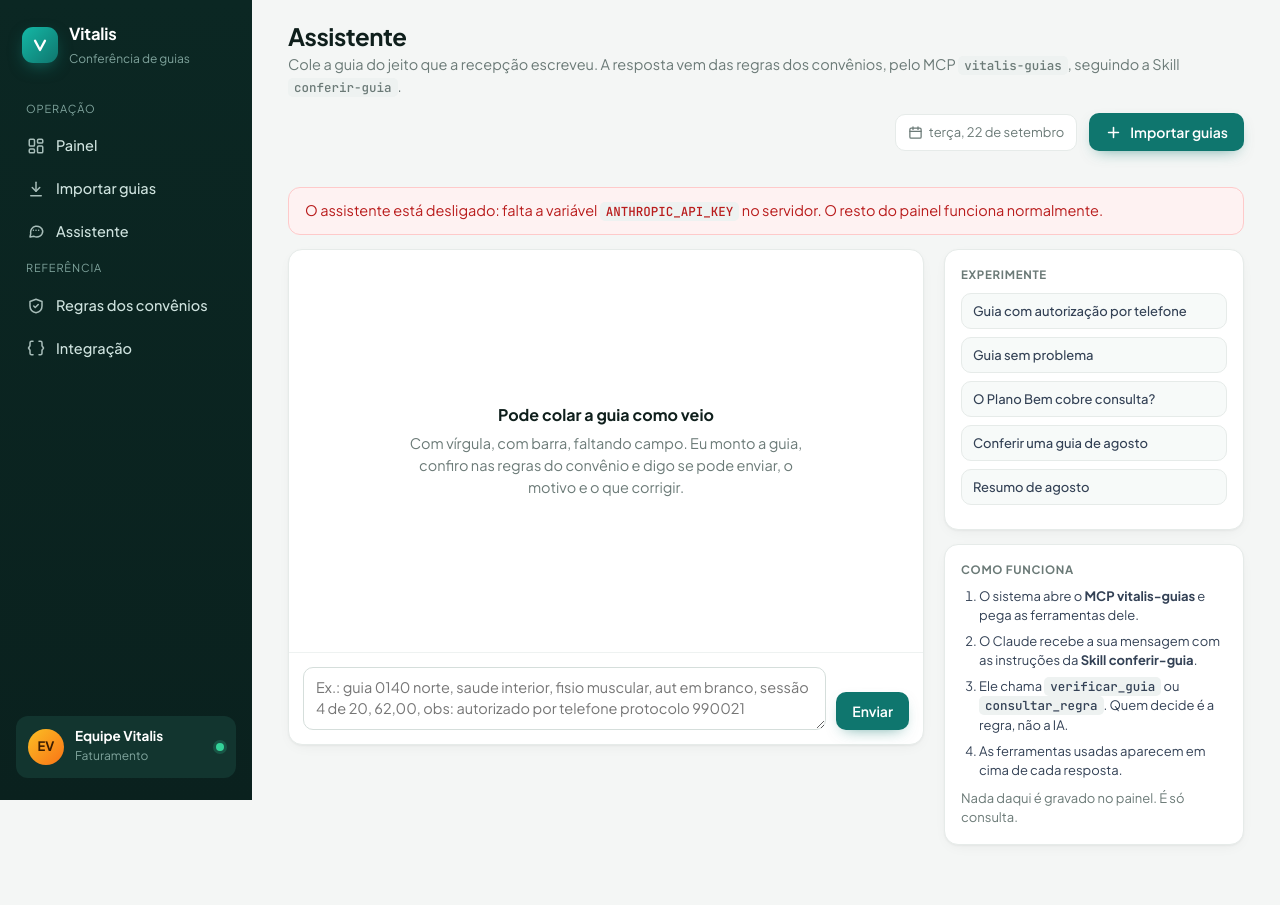
After one commit to arkyniatech/vitalis-guias, a FastAPI app: template app/templates/assistente.html in a window 1280 px wide. The commit adds this page. Run offline with FastAPI, Linux system fonts and the light colour scheme; the template is opened without the code that fills it, so the values that code supplies are empty.

Commit message:
Assistente no painel: chat que é cliente do MCP e segue a Skill
- app/assistente.py sobe o MCP vitalis-guias por stdio, lista as ferramentas e usa o SKILL.md como instrução
- aba Assistente com sugestões e as ferramentas do MCP usadas em cada resposta
- Dockerfile copia mcp_vitalis e skills; ANTHROPIC_API_KEY opcional (sem ela a aba avisa)
- teste com Claude falso garantindo a chamada real ao MCP

Co-Authored-By: Claude Opus 5.5 <noreply@anthropic.com>

```diff
--- a/app/config.py
+++ b/app/config.py
@@ -24,3 +24,6 @@ DASH_PAPEL = _env("DASH_PAPEL", "Faturamento")
 OPENAI_API_KEY = _env("OPENAI_API_KEY")
 OPENAI_MODEL = _env("OPENAI_MODEL", "gpt-4o-mini")
 REGRAS_PATH = RAIZ / _env("REGRAS_PATH", "dados/regras_convenio.json")
+# Assistente do painel (chat que usa o MCP e a Skill). Sem chave, a aba avisa que está desligada.
+ANTHROPIC_API_KEY = _env("ANTHROPIC_API_KEY")
+ASSISTENTE_MODELO = _env("ASSISTENTE_MODELO", "claude-opus-5")
--- a/app/main.py
+++ b/app/main.py
@@ -4,6 +4,7 @@
   GET  /             dashboard de terça.  GET /relatorio  mesmos números em JSON pro n8n.
   GET  /convenios    regras dos convênios pra gente ler.  GET /integracao  como chamar a API.
   GET  /importar     botão do painel: CSV ou uma guia pela tela, com login.
+  GET  /assistente   chat que usa o MCP vitalis-guias e a Skill conferir-guia.
 """
 from __future__ import annotations
 
@@ -11,6 +12,8 @@ import csv
 import io
 import logging
 import re
+
+import anthropic
 import secrets
 from contextlib import asynccontextmanager
 from datetime import date, datetime, timedelta
@@ -23,7 +26,7 @@ from fastapi.security import HTTPBasic, HTTPBasicCredentials
 from fastapi.templating import Jinja2Templates
 from markupsafe import Markup, escape
 
-from app import config, db, relatorio
+from app import assistente, config, db, relatorio
 from app.validador import motor
 from app.validador.regras_convenio import REGISTRO_POR_PROCEDIMENTO, carregar
 
@@ -245,6 +248,37 @@ async def importar_guia(request: Request):
 
 # --------------------------------------------------------------------------- leitura
 
+@app.get("/assistente", response_class=HTMLResponse, dependencies=[Depends(exige_login)])
+def tela_assistente(request: Request):
+    return templates.TemplateResponse(request, "assistente.html", {
+        "aba": "assistente", "ligado": bool(config.ANTHROPIC_API_KEY), "modelo": config.ASSISTENTE_MODELO})
+
+
+@app.post("/assistente/mensagem", dependencies=[Depends(exige_login)])
+async def mensagem_assistente(request: Request):
+    """Recebe o histórico (só texto) e devolve a resposta e as ferramentas do MCP que foram usadas."""
+    _mesma_origem(request)
+    try:
+        corpo = await request.json()
+        return await assistente.responder(corpo.get("historico") or [])
+    except ValueError as exc:
+        raise HTTPException(422, str(exc))
+    except anthropic.RateLimitError:
+        return JSONResponse({"texto": "Muita gente perguntando ao mesmo tempo. Tente de novo em alguns segundos.",
+                             "ferramentas": [], "erro": "limite"}, status_code=429)
+    except anthropic.AuthenticationError:
+        log.error("ANTHROPIC_API_KEY inválida ou vencida")
+        return JSONResponse({"texto": "O assistente está sem acesso à IA agora (chave inválida ou vencida).",
+                             "ferramentas": [], "erro": "chave"}, status_code=503)
+    except anthropic.APIStatusError as exc:
+        log.error("Claude respondeu %s: %s", exc.status_code, exc.message)
+        return JSONResponse({"texto": "A IA não respondeu agora. Tente de novo; a conferência pelo painel continua funcionando.",
+                             "ferramentas": [], "erro": "api"}, status_code=502)
+    except anthropic.APIConnectionError:
+        return JSONResponse({"texto": "Sem conexão com a IA agora. Tente de novo em instantes.",
+                             "ferramentas": [], "erro": "conexao"}, status_code=502)
+
+
 @app.get("/relatorio", dependencies=[Depends(exige_login)])
 def relatorio_json(desde: date | None = None, ate: date | None = None):
     return JSONResponse(jsonable_encoder(relatorio.gerar(desde, ate)), headers={"Cache-Control": "no-store"})
--- /dev/null
+++ b/app/templates/assistente.html
@@ -0,0 +1,119 @@
+{% extends "base.html" %}
+{% block titulo %}Assistente · Vitalis{% endblock %}
+{% block topo %}<h1>Assistente</h1>
+<div class="sub">Cole a guia do jeito que a recepção escreveu. A resposta vem das regras dos convênios, pelo MCP <code>vitalis-guias</code>, seguindo a Skill <code>conferir-guia</code>.</div>{% endblock %}
+{% block corpo %}
+<style>
+  .chat-app { display:grid; grid-template-columns:minmax(0,1fr) 300px; gap:20px; align-items:start }
+  .conversa { background:var(--card); border:1px solid var(--line); border-radius:var(--r); box-shadow:var(--sombra); display:flex; flex-direction:column; min-height:62vh }
+  .mensagens { flex:1; padding:20px; display:flex; flex-direction:column; gap:14px; overflow-y:auto; max-height:64vh }
+  .msg-u, .msg-a { max-width:86%; padding:12px 15px; border-radius:16px; line-height:1.55; white-space:pre-wrap; word-wrap:break-word }
+  .msg-u { align-self:flex-end; background:var(--brand); color:#fff; border-bottom-right-radius:5px }
+  .msg-a { align-self:flex-start; background:#f4f7f6; border:1px solid var(--line-2); border-bottom-left-radius:5px }
+  .msg-a.erro { background:var(--bloq-bg); color:var(--bloq-ink); border-color:#fecaca }
+  .ferramentas { display:flex; flex-wrap:wrap; gap:6px; margin-bottom:8px }
+  .ferr { font:600 11.5px var(--mono); background:#0b2723; color:#9ee6d8; border-radius:7px; padding:3px 8px; cursor:help }
+  .pensando { align-self:flex-start; color:var(--muted); font-size:13px; display:flex; align-items:center; gap:8px }
+  .pensando i { width:8px; height:8px; border-radius:50%; background:var(--brand-2); animation:pulsa 1s infinite ease-in-out }
+  .pensando i:nth-child(2) { animation-delay:.15s } .pensando i:nth-child(3) { animation-delay:.3s }
+  @keyframes pulsa { 0%,100% { opacity:.25; transform:scale(.8) } 50% { opacity:1; transform:scale(1) } }
+  .entrada { border-top:1px solid var(--line-2); padding:14px; display:flex; gap:10px; align-items:flex-end }
+  .entrada textarea { flex:1; min-height:52px; max-height:180px; resize:vertical }
+  .vazio-chat { margin:auto; text-align:center; color:var(--muted); max-width:420px; padding:30px 10px }
+  .vazio-chat b { color:var(--ink); display:block; font-size:16px; margin-bottom:6px }
+  .lado-chat .card { padding:16px }
+  .sugestao { display:block; width:100%; text-align:left; background:#f7faf9; border:1px solid var(--line); color:var(--ink-2); border-radius:10px; padding:9px 11px; margin-bottom:8px; font:500 13px "Plus Jakarta Sans", sans-serif; box-shadow:none; cursor:pointer }
+  .sugestao:hover { border-color:var(--brand-2); background:var(--brand-soft); color:var(--ink) }
+  .como ol { padding-left:18px; margin:8px 0 0; font-size:13px; color:var(--ink-2) } .como li { margin-bottom:6px }
+  @media (max-width:900px) { .chat-app { grid-template-columns:minmax(0,1fr) } .msg-u, .msg-a { max-width:100% } }
+</style>
+
+{% if not ligado %}<div class="alerta erro">O assistente está desligado: falta a variável <code>ANTHROPIC_API_KEY</code> no servidor. O resto do painel funciona normalmente.</div>{% endif %}
+
+<div class="chat-app">
+  <div class="conversa">
+    <div class="mensagens" id="mensagens">
+      <div class="vazio-chat" id="vazio">
+        <b>Pode colar a guia como veio</b>
+        Com vírgula, com barra, faltando campo. Eu monto a guia, confiro nas regras do convênio e digo se pode enviar, o motivo e o que corrigir.
+      </div>
+    </div>
+    <form class="entrada" id="form">
+      <textarea id="texto" placeholder="Ex.: guia 0140 norte, saude interior, fisio muscular, aut em branco, sessão 4 de 20, 62,00, obs: autorizado por telefone protocolo 990021" {{ 'disabled' if not ligado }}></textarea>
+      <button class="primario" id="enviar" {{ 'disabled' if not ligado }}>Enviar</button>
+    </form>
+  </div>
+
+  <div class="lado-chat">
+    <div class="card">
+      <div class="rotulo" style="margin-bottom:10px">Experimente</div>
+      <button class="sugestao" data-t="guia 0140 unid norte, paciente P-3140, saude interior cart 443211908, fisio muscular, aut em branco, sessao 4 de 20, Camila Torres CREFITO-3 176590-F, 62,00, atendido 21/09/2026 lancado 2026-09-22. obs: autorizado por telefone protocolo 990021 aguardando numero. posso enviar?">Guia com autorização por telefone</button>
+      <button class="sugestao" data-t="guia G-2609-0200 unidade sul, P-3200, vitalcard carteirinha 551234987, cid M54.5, fisio muscular 50000470, aut AUT771100 valida ate 2026-10-15, sessao 3 de 10, Bruno Castanho CREFITO-3 204411-F, 62.00, atendido e lancado 2026-09-22. ta ok?">Guia sem problema</button>
+      <button class="sugestao" data-t="o plano bem cobre consulta ortopédica?">O Plano Bem cobre consulta?</button>
+      <button class="sugestao" data-t="confere a G-2608-0039 pra mim">Conferir uma guia de agosto</button>
+      <button class="sugestao" data-t="como foi agosto? quanto dinheiro ficou em risco?">Resumo de agosto</button>
+    </div>
+    <div class="card como" style="margin-top:14px">
+      <div class="rotulo">Como funciona</div>
+      <ol>
+        <li>O sistema abre o <b>MCP vitalis-guias</b> e pega as ferramentas dele.</li>
+        <li>O Claude recebe a sua mensagem com as instruções da <b>Skill conferir-guia</b>.</li>
+        <li>Ele chama <code>verificar_guia</code> ou <code>consultar_regra</code>. Quem decide é a regra, não a IA.</li>
+        <li>As ferramentas usadas aparecem em cima de cada resposta.</li>
+      </ol>
+      <p class="msg" style="margin:8px 0 0">Nada daqui é gravado no painel. É só consulta.</p>
+    </div>
+  </div>
+</div>
+
+<script>
+(() => {
+  const lista = document.getElementById('mensagens'), form = document.getElementById('form');
+  const campo = document.getElementById('texto'), botao = document.getElementById('enviar');
+  const historico = [];
+
+  const esc = (t) => t.replace(/[&<>"']/g, (c) => ({ '&': '&amp;', '<': '&lt;', '>': '&gt;', '"': '&quot;', "'": '&#39;' }[c]));
+  // Só o que a Skill usa: **negrito**, *negrito* e quebras de linha. Nada de HTML vindo da IA.
+  const formatar = (t) => esc(t).replace(/\*\*([^*\n]+)\*\*/g, '<b>$1</b>').replace(/(^|[\s(])\*([^*\n]+)\*(?=[\s).,:;!?]|$)/g, '$1<b>$2</b>')
+    .replace(/^#{1,6}\s*/gm, '').replace(/`([^`\n]+)`/g, '<code>$1</code>');
+
+  function adicionar(classe, html) {
+    document.getElementById('vazio')?.remove();
+    const div = document.createElement('div');
+    div.className = classe; div.innerHTML = html;
+    lista.appendChild(div); lista.scrollTop = lista.scrollHeight;
+    return div;
+  }
+
+  async function enviar(texto) {
+    texto = texto.trim();
+    if (!texto || botao.disabled) return;
+    historico.push({ role: 'user', content: texto });
+    adicionar('msg-u', esc(texto));
+    campo.value = ''; botao.disabled = true;
+    const espera = adicionar('pensando', '<i></i><i></i><i></i> conferindo nas regras…');
+    try {
+      const r = await fetch('/assistente/mensagem', { method: 'POST', headers: { 'Content-Type': 'application/json' },
+                                                     body: JSON.stringify({ historico }) });
+      const d = await r.json().catch(() => ({ texto: 'Resposta inválida do servidor.', erro: 'json' }));
+      espera.remove();
+      const ferr = (d.ferramentas || []).map((f) =>
+        `<span class="ferr" title="${esc(JSON.stringify(f.entrada))}">MCP · ${esc(f.nome)}</span>`).join('');
+      const texto_resp = d.texto || d.detail || 'Sem resposta.';
+      adicionar('msg-a' + (d.erro || !r.ok ? ' erro' : ''), (ferr ? `<div class="ferramentas">${ferr}</div>` : '') + formatar(texto_resp));
+      if (r.ok && !d.erro) historico.push({ role: 'assistant', content: texto_resp });
+      else historico.pop();
+    } catch (e) {
+      espera.remove(); historico.pop();
+      adicionar('msg-a erro', 'Não consegui falar com o servidor. Confira a conexão e tente de novo.');
+    } finally {
+      botao.disabled = false; campo.focus();
+    }
+  }
+
+  form.addEventListener('submit', (e) => { e.preventDefault(); enviar(campo.value); });
+  campo.addEventListener('keydown', (e) => { if (e.key === 'Enter' && !e.shiftKey) { e.preventDefault(); enviar(campo.value); } });
+  document.querySelectorAll('.sugestao').forEach((b) => b.addEventListener('click', () => enviar(b.dataset.t)));
+})();
+</script>
+{% endblock %}
--- a/app/templates/base.html
+++ b/app/templates/base.html
@@ -183,6 +183,7 @@
       <div class="secao">Operação</div>
       <a href="/" class="{{ 'ativo' if aba == 'painel' }}"><svg viewBox="0 0 24 24" fill="none" stroke="currentColor" stroke-width="2" stroke-linecap="round" stroke-linejoin="round"><rect x="3" y="3" width="7" height="9" rx="1.5"/><rect x="14" y="3" width="7" height="5" rx="1.5"/><rect x="14" y="12" width="7" height="9" rx="1.5"/><rect x="3" y="16" width="7" height="5" rx="1.5"/></svg>Painel</a>
       <a href="/importar" class="{{ 'ativo' if aba == 'importar' }}"><svg viewBox="0 0 24 24" fill="none" stroke="currentColor" stroke-width="2" stroke-linecap="round" stroke-linejoin="round"><path d="M12 3v12"/><path d="m7 10 5 5 5-5"/><path d="M5 21h14"/></svg>Importar guias</a>
+      <a href="/assistente" class="{{ 'ativo' if aba == 'assistente' }}"><svg viewBox="0 0 24 24" fill="none" stroke="currentColor" stroke-width="2" stroke-linecap="round" stroke-linejoin="round"><path d="M21 12a8 8 0 0 1-11.6 7.1L4 20l1-4.6A8 8 0 1 1 21 12z"/><path d="M8.5 11h.01M12 11h.01M15.5 11h.01"/></svg>Assistente</a>
       <div class="secao">Referência</div>
       <a href="/convenios" class="{{ 'ativo' if aba == 'regras' }}"><svg viewBox="0 0 24 24" fill="none" stroke="currentColor" stroke-width="2" stroke-linecap="round" stroke-linejoin="round"><path d="M12 3 4 6v6c0 5 3.5 8 8 9 4.5-1 8-4 8-9V6z"/><path d="m9 12 2 2 4-4"/></svg>Regras dos convênios</a>
       <a href="/integracao" class="{{ 'ativo' if aba == 'integracao' }}"><svg viewBox="0 0 24 24" fill="none" stroke="currentColor" stroke-width="2" stroke-linecap="round" stroke-linejoin="round"><path d="M8 3H6a2 2 0 0 0-2 2v4l-2 3 2 3v4a2 2 0 0 0 2 2h2"/><path d="M16 3h2a2 2 0 0 1 2 2v4l2 3-2 3v4a2 2 0 0 1-2 2h-2"/></svg>Integração</a>
--- a/requirements.txt
+++ b/requirements.txt
@@ -6,6 +6,7 @@ jinja2>=3.1
 python-multipart>=0.0.9
 python-dotenv>=1.0
 openai>=1.40
+anthropic>=1.8
 httpx>=0.27
 mcp>=2.2,<3
 pytest>=8.0
```
Also changed, not shown: app/assistente.py (added, +119 -0 lines), tests/test_assistente.py (added, +42 -0 lines), README.md, 2 other files.
